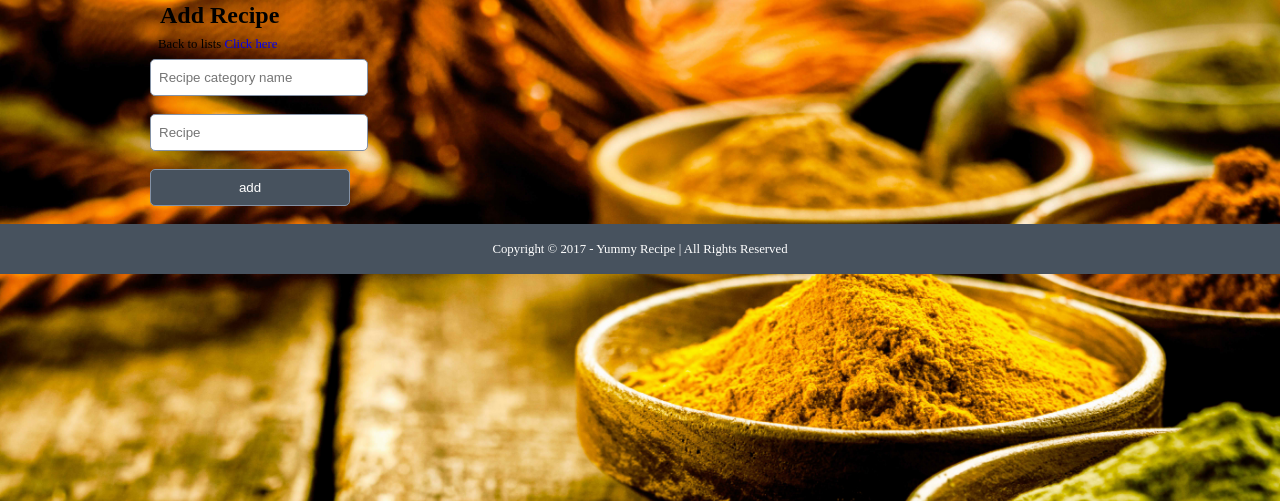
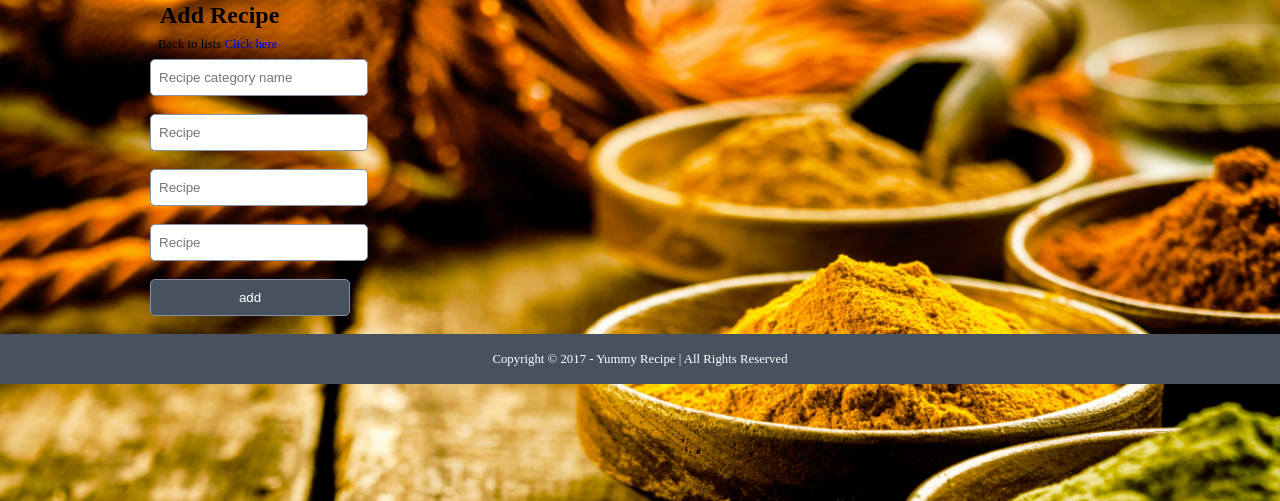
Before and after one commit to serubirikenny/YummyRecipe, a Flask app: page /add_list in a window 1280 px wide. Shown: the part 62-563 px from the top of the page. Run offline with Flask 2, Linux system fonts and the light colour scheme; the visitor is signed in with stand-in values (Sample User, id 1); some web fonts are replaced.

Commit message:
Adding HTML files

```diff
--- a/templates/add_item.html
+++ b/templates/add_item.html
@@ -24,7 +24,7 @@
 					<p class=error><strong>Error:</strong>{{ error }}</p>
 					{% endif %}
 						<p>Back to lists<a href="/index"> Click here</a></p>
-						<input type="text" name='list_name' placeholder="Recipe name" value="{{recipe_name}}" readonly="readonly"/>
+						<input type="text" name='recipe_name' placeholder="Recipe name" value="{{recipe_name}}" readonly="readonly"/>
 						<input type="text" name='items' placeholder="recipes"/>
 						<input id="btn" type="submit" value="add"/>
 				</form>
--- a/templates/add_list.html
+++ b/templates/add_list.html
@@ -25,7 +25,9 @@
 					{% endif %}
 						<p>Back to lists<a href="/index"> Click here</a></p>
 						<input type="text" name='recipe_name' placeholder="Recipe category name"/>
-						<input type="text" name='items' placeholder="Recipe"/>
+						<input type="text" name='item1' placeholder="Recipe"/>
+						<input type="text" name='item2' placeholder="Recipe"/>
+						<input type="text" name='item3' placeholder="Recipe"/>
 						<input id="btn" type="submit" value="add"/>
 				</form>
 </section>
--- a/templates/item.html
+++ b/templates/item.html
@@ -18,7 +18,7 @@
     </div>
     <div id='center'>
 	<section id="content-item">
-				<h2>Your {{recipe_name}} List Items</h2>
+				<h2>Your {{recipe_name}} recipe Items</h2>
 				<ul class="list">
 				{% for item in items%}
 					<li><a class="item"> {{ item }}</a><a class="side" href="/updatelistitem/{{recipe_name}}/{{ item }}">edit</a><a class="side" href="/delete/{{recipe_name}}/{{ item }}">delete</a></li>
--- a/templates/updaterecipeitem.html
+++ b/templates/updaterecipeitem.html
@@ -26,7 +26,7 @@
 						<p>Back to lists<a href="/index"> Click here</a></p>
 						<input type="text" name='recipe_name' placeholder="Recipe name" value="{{recipe_name}}" readonly="readonly"/>
 						<input type="text" name='item_name' placeholder="recipe name" value="{{item_name}}" readonly="readonly"/>
-						<input type="text" name='new_item_name' placeholder="new Recipe name"/>
+						<input type="text" name='new_item_name' placeholder="new Recipe item name"/>
 						<input id="btn" type="submit" value="update"/>
 				</form>
 </section>
```
